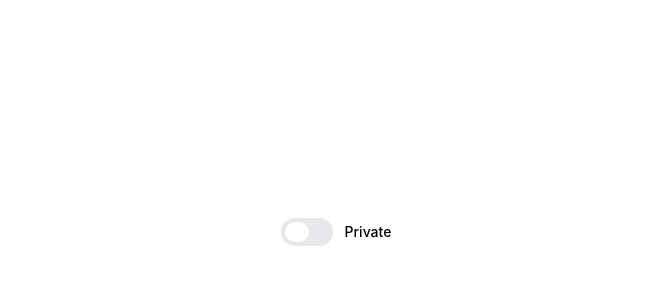
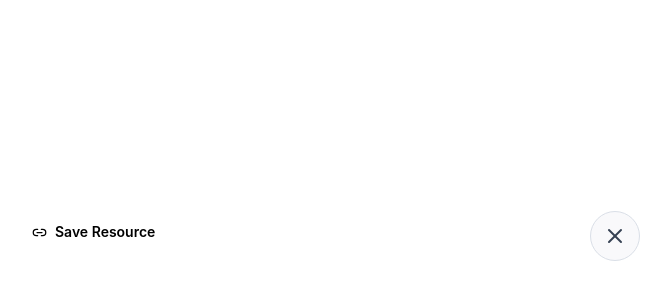
Before and after one commit to jatinydu/savestream, a React (Vite) app in the folder client/: page / in a window 1280 px wide. Shown: the part 188-488 px from the top of the page, without its empty margins (304-975 px from the left). Built offline with nearby package versions, Linux system fonts and the light colour scheme.

Commit message:
feat: start designing add resource model component

```diff
--- a/client/src/App.tsx
+++ b/client/src/App.tsx
@@ -1,9 +1,9 @@
-import Toggle from "./components/lib/Toggle";
+import AddPostModel from "./components/createPost/AddPostModel";
 
 function App() {
   return (
     <div className="w-screen h-screen flex justify-center items-center pt-10">
-         <Toggle/>
+        <AddPostModel/>
     </div>
   )
 }
--- a/client/src/components/AddPostModel.tsx
+++ /dev/null
@@ -1,9 +0,0 @@
-import React from 'react'
-
-export default function AddPostModel() {
-  return (
-    <div>
-
-    </div>
-  )
-}
--- /dev/null
+++ b/client/src/components/createPost/AddPostModel.tsx
@@ -0,0 +1,16 @@
+import { Link2, X } from "lucide-react";
+import ActionBtn from "../lib/ActionBtn";
+
+export default function AddPostModel() {
+  return (
+    <div className="min-w-1/2 h-auto flex flex-col gap-1 p-4">
+      <ul className="flex justify-between items-center">
+        <li className="flex gap-2 items-center">
+         <span><Link2 size={15}/></span>
+         <span className="text-sm font-semibold">Save Resource</span>
+        </li>
+        <ActionBtn variant="ghost" icon={<X />}  size="small" className="mt-2" onClick={() => console.log("Save Resource clicked")}/>
+      </ul>
+    </div>
+  )
+}
```
Also changed, not shown: client/src/components/createPost/createInput.tsx (added).
